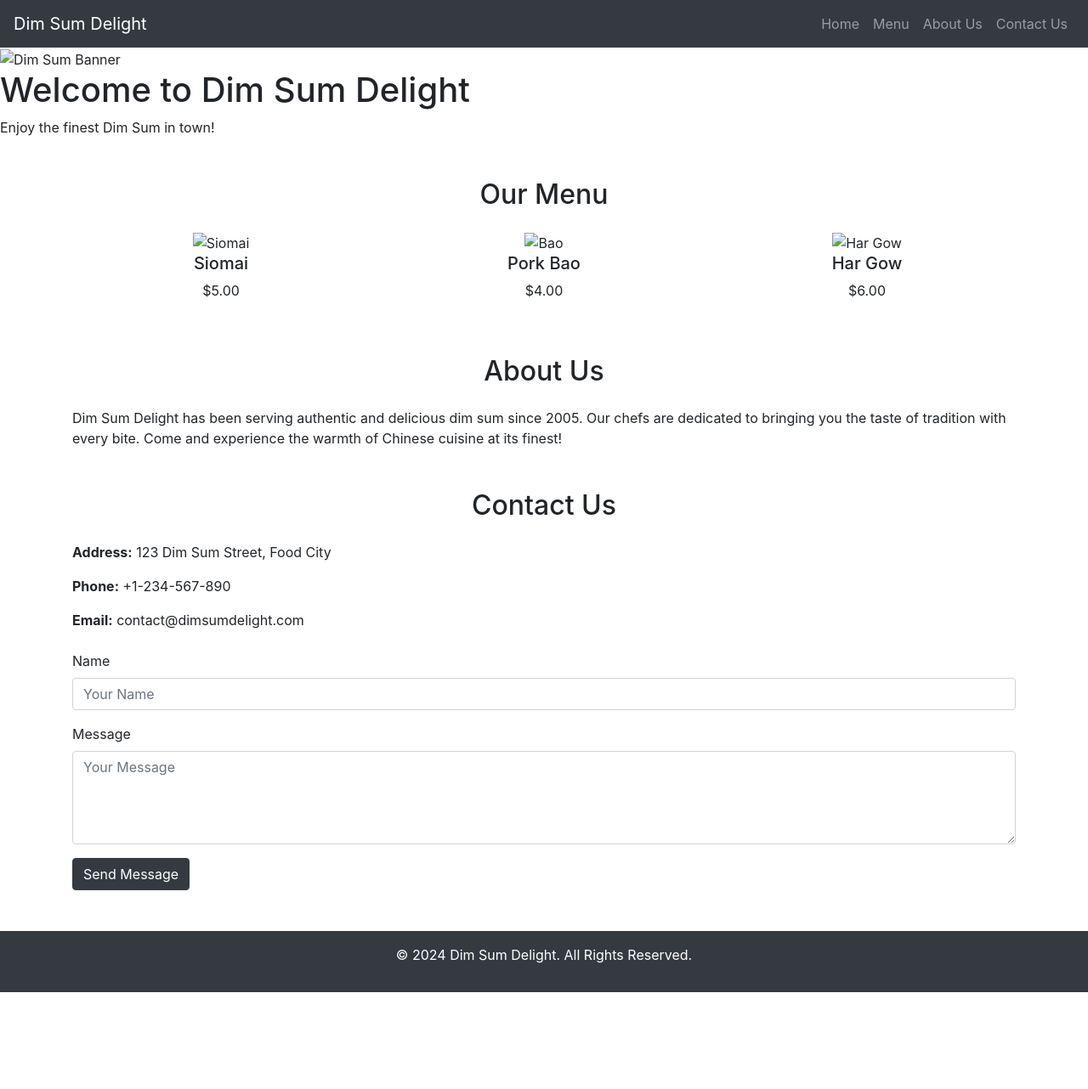
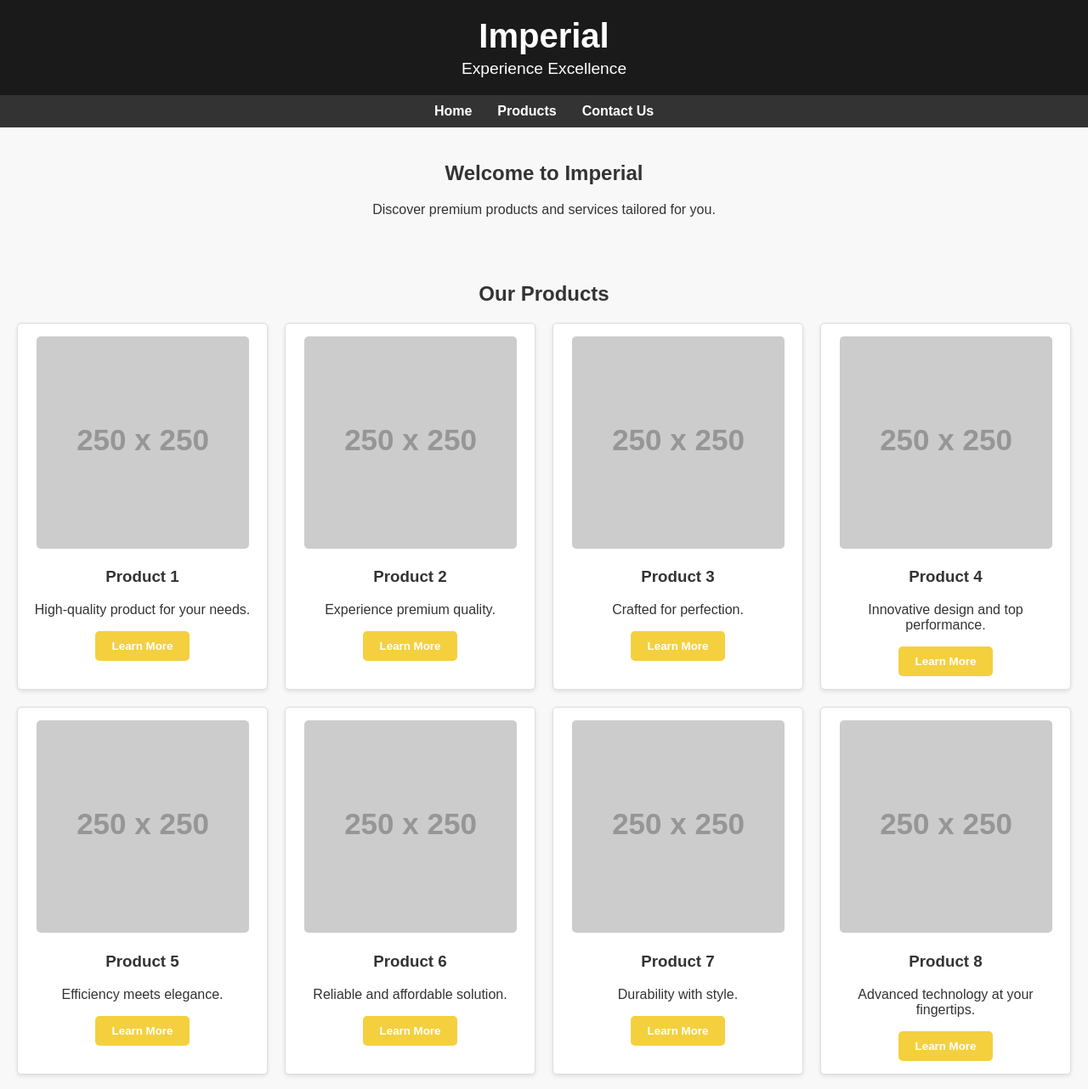
Before and after one commit to mrhatdog2004/final-exam, a plain HTML site: page index.html in a window 1280 px wide. Shown: the top 1282 px of the page at 85% size. Before the commit the page ends 1168 px from the top, so only its background shows below. Drawn offline with nearby package versions, Linux system fonts and the light colour scheme; placeholder pictures from the web are drawn by us.

Commit message:
Add files via upload

```diff
--- a/index.html
+++ b/index.html
@@ -3,94 +3,138 @@
 <head>
     <meta charset="UTF-8">
     <meta name="viewport" content="width=device-width, initial-scale=1.0">
-  <title>Dim Sum Delight</title>
-  <link rel="stylesheet" href="styles/style.css">
-  <!-- Bootstrap CDN for Responsive Design -->
-  <link rel="stylesheet" href="https://stackpath.bootstrapcdn.com/bootstrap/4.5.2/css/bootstrap.min.css">
+    <title>Imperial</title>
+    <link rel="stylesheet" href="styles.css">
 </head>
 <body>
-  <!-- Navigation -->
-  <nav class="navbar navbar-expand-lg navbar-dark bg-dark">
-    <a class="navbar-brand" href="#">Dim Sum Delight</a>
-    <button class="navbar-toggler" type="button" data-toggle="collapse" data-target="#navbarNav">
-      <span class="navbar-toggler-icon"></span>
-    </button>
-    <div class="collapse navbar-collapse" id="navbarNav">
-      <ul class="navbar-nav ml-auto">
-        <li class="nav-item"><a class="nav-link" href="#home">Home</a></li>
-        <li class="nav-item"><a class="nav-link" href="#menu">Menu</a></li>
-        <li class="nav-item"><a class="nav-link" href="#about">About Us</a></li>
-        <li class="nav-item"><a class="nav-link" href="#contact">Contact Us</a></li>
-      </ul>
-    </div>
+    <header>
+        <h1>Imperial</h1>
+        <p id="greeting">Experience Excellence</p>
+    </header>
+
+    <nav>
+        <a href="#home">Home</a>
+        <a href="#products">Products</a>
+        <a href="#contact">Contact Us</a>
     </nav>
 
-  <!-- Home Section -->
-  <section id="home" class="banner">
-    <img src="assets/images/banner.jpg" alt="Dim Sum Banner">
-    <div class="teaser-text">
-      <h1>Welcome to Dim Sum Delight</h1>
-      <p>Enjoy the finest Dim Sum in town!</p>
+    <div class="content" id="home">
+        <h2>Welcome to Imperial</h2>
+        <p>Discover premium products and services tailored for you.</p>
     </div>
-  </section>
 
-  <!-- Menu Section -->
-  <section id="menu" class="container my-5">
-    <h2 class="text-center mb-4">Our Menu</h2>
-    <div class="row">
-      <div class="col-md-4 text-center">
-        <img src="assets/images/siomai.jpg" alt="Siomai" class="img-fluid">
-        <h5>Siomai</h5>
-        <p>$5.00</p>
+    <div class="content" id="products">
+        <h2>Our Products</h2>
+        <div class="products">
+
+            <!-- Product 1 -->
+            <div class="product">
+                <img src="https://via.placeholder.com/250" alt="Product 1">
+                <h3>Product 1</h3>
+                <p>High-quality product for your needs.</p>
+                <button onclick="learnMore('Product 1')">Learn More</button>
             </div>
-      <div class="col-md-4 text-center">
-        <img src="assets/images/bao.jpg" alt="Bao" class="img-fluid">
-        <h5>Pork Bao</h5>
-        <p>$4.00</p>
+
+            <!-- Product 2 -->
+            <div class="product">
+                <img src="https://via.placeholder.com/250" alt="Product 2">
+                <h3>Product 2</h3>
+                <p>Experience premium quality.</p>
+                <button onclick="learnMore('Product 2')">Learn More</button>
             </div>
-      <div class="col-md-4 text-center">
-        <img src="assets/images/har-gow.jpg" alt="Har Gow" class="img-fluid">
-        <h5>Har Gow</h5>
-        <p>$6.00</p>
+
+            <!-- Product 3 -->
+            <div class="product">
+                <img src="https://via.placeholder.com/250" alt="Product 3">
+                <h3>Product 3</h3>
+                <p>Crafted for perfection.</p>
+                <button onclick="learnMore('Product 3')">Learn More</button>
+            </div>
+
+            <!-- Product 4 -->
+            <div class="product">
+                <img src="https://via.placeholder.com/250" alt="Product 4">
+                <h3>Product 4</h3>
+                <p>Innovative design and top performance.</p>
+                <button onclick="learnMore('Product 4')">Learn More</button>
+            </div>
+
+            <!-- Product 5 -->
+            <div class="product">
+                <img src="https://via.placeholder.com/250" alt="Product 5">
+                <h3>Product 5</h3>
+                <p>Efficiency meets elegance.</p>
+                <button onclick="learnMore('Product 5')">Learn More</button>
+            </div>
+
+            <!-- Product 6 -->
+            <div class="product">
+                <img src="https://via.placeholder.com/250" alt="Product 6">
+                <h3>Product 6</h3>
+                <p>Reliable and affordable solution.</p>
+                <button onclick="learnMore('Product 6')">Learn More</button>
+            </div>
+
+            <!-- Product 7 -->
+            <div class="product">
+                <img src="https://via.placeholder.com/250" alt="Product 7">
+                <h3>Product 7</h3>
+                <p>Durability with style.</p>
+                <button onclick="learnMore('Product 7')">Learn More</button>
+            </div>
+
+            <!-- Product 8 -->
+            <div class="product">
+                <img src="https://via.placeholder.com/250" alt="Product 8">
+                <h3>Product 8</h3>
+                <p>Advanced technology at your fingertips.</p>
+                <button onclick="learnMore('Product 8')">Learn More</button>
+            </div>
+
+            <!-- Product 9 -->
+            <div class="product">
+                <img src="https://via.placeholder.com/250" alt="Product 9">
+                <h3>Product 9</h3>
+                <p>Elegant and innovative.</p>
+                <button onclick="learnMore('Product 9')">Learn More</button>
+            </div>
+
+            <!-- Product 10 -->
+            <div class="product">
+                <img src="https://via.placeholder.com/250" alt="Product 10">
+                <h3>Product 10</h3>
+                <p>Perfect solution for your needs.</p>
+                <button onclick="learnMore('Product 10')">Learn More</button>
+            </div>
+
         </div>
     </div>
-  </section>
 
-  <!-- About Us Section -->
-  <section id="about" class="container my-5">
-    <h2 class="text-center mb-4">About Us</h2>
-    <p>Dim Sum Delight has been serving authentic and delicious dim sum since 2005. Our chefs are dedicated to bringing you the taste of tradition with every bite. Come and experience the warmth of Chinese cuisine at its finest!</p>
-  </section>
+    <div class="content" id="contact">
+        <h2>Contact Us</h2>
+        <div class="contact">
+            <form onsubmit="return validateForm()">
+                <div>
+                    <label for="name">Name:</label><br>
+                    <input type="text" id="name" name="name" required>
+                </div>
+                <div>
+                    <label for="email">Email:</label><br>
+                    <input type="email" id="email" name="email" required>
+                </div>
+                <div>
+                    <label for="message">Message:</label><br>
+                    <textarea id="message" name="message" rows="4" required></textarea>
+                </div>
+                <button type="submit">Submit</button>
+            </form>
+        </div>
+    </div>
 
-  <!-- Contact Us Section -->
-  <section id="contact" class="container my-5">
-    <h2 class="text-center mb-4">Contact Us</h2>
-    <p><strong>Address:</strong> 123 Dim Sum Street, Food City</p>
-    <p><strong>Phone:</strong> +1-234-567-890</p>
-    <p><strong>Email:</strong> contact@dimsumdelight.com</p>
-
-    <!-- Contact Form -->
-    <form id="contactForm" class="mt-4">
-      <div class="form-group">
-        <label for="name">Name</label>
-        <input type="text" id="name" class="form-control" placeholder="Your Name" required>
-      </div>
-      <div class="form-group">
-        <label for="message">Message</label>
-        <textarea id="message" class="form-control" rows="4" placeholder="Your Message" required></textarea>
-      </div>
-      <button type="submit" class="btn btn-dark">Send Message</button>
-    </form>
-  </section>
-
-  <!-- Footer -->
-  <footer class="bg-dark text-center text-white py-3">
-    <p>&copy; 2024 Dim Sum Delight. All Rights Reserved.</p>
+    <footer>
+        <p>&copy; 2025 Imperial. All rights reserved.</p>
     </footer>
 
-  <!-- JavaScript -->
-  <script src="scripts/script.js"></script>
-  <script src="https://code.jquery.com/jquery-3.5.1.slim.min.js"></script>
-  <script src="https://cdn.jsdelivr.net/npm/bootstrap@4.5.2/dist/js/bootstrap.bundle.min.js"></script>
+    <script src="scripts.js"></script>
 </body>
 </html>
--- a/styles.css
+++ b/styles.css
@@ -1,37 +1,97 @@
-/* General Styles */
 body {
   font-family: Arial, sans-serif;
+  margin: 0;
+  padding: 0;
+  background-color: #f8f8f8;
+  color: #333;
+}
+
+header {
+  background-color: #1a1a1a;
+  color: #fff;
+  padding: 20px;
+  text-align: center;
+}
+
+header h1 {
+  font-size: 2.5em;
+  margin: 0;
+}
+
+header p {
+  font-size: 1.2em;
+  margin: 5px 0 0;
+}
+
+nav {
+  display: flex;
+  justify-content: center;
+  background-color: #333;
+  padding: 10px;
 }
 
 nav a {
-  font-size: 1.1rem;
+  color: white;
+  text-decoration: none;
+  margin: 0 15px;
+  font-weight: bold;
 }
 
-.banner img {
-  width: 100%;
-  height: auto;
+nav a:hover {
+  color: #f4d03f;
 }
 
-.teaser-text {
-  position: absolute;
-  top: 50%;
-  left: 50%;
-  transform: translate(-50%, -50%);
+.content {
+  padding: 20px;
   text-align: center;
-  color: white;
-  background: rgba(0, 0, 0, 0.5);
-  padding: 20px;
-  border-radius: 10px;
 }
 
-#menu img {
-  height: 200px;
-  object-fit: cover;
-  border-radius: 10px;
-  margin-bottom: 10px;
+.products {
+  display: grid;
+  grid-template-columns: repeat(auto-fit, minmax(250px, 1fr));
+  gap: 20px;
+  margin: 20px 0;
+}
+
+.product {
+  background-color: #fff;
+  border: 1px solid #ddd;
+  border-radius: 5px;
+  padding: 15px;
+  box-shadow: 0 2px 5px rgba(0, 0, 0, 0.1);
+}
+
+.product img {
+  max-width: 100%;
+  border-radius: 5px;
+}
+
+.contact {
+  margin-top: 40px;
+  padding: 20px;
+  background-color: #fff;
+  border: 1px solid #ddd;
+  border-radius: 5px;
 }
 
 footer {
-  background-color: #333;
+  background-color: #1a1a1a;
   color: white;
+  text-align: center;
+  padding: 10px;
+  margin-top: 20px;
 }
+
+button {
+  background-color: #f4d03f;
+  border: none;
+  padding: 10px 20px;
+  color: white;
+  font-weight: bold;
+  cursor: pointer;
+  border-radius: 5px;
+}
+
+button:hover {
+  background-color: #e2bc34;
+}
```
Also changed, not shown: script.js (+36 -9 lines). Lines whose indentation alone changed are shown as unchanged.
